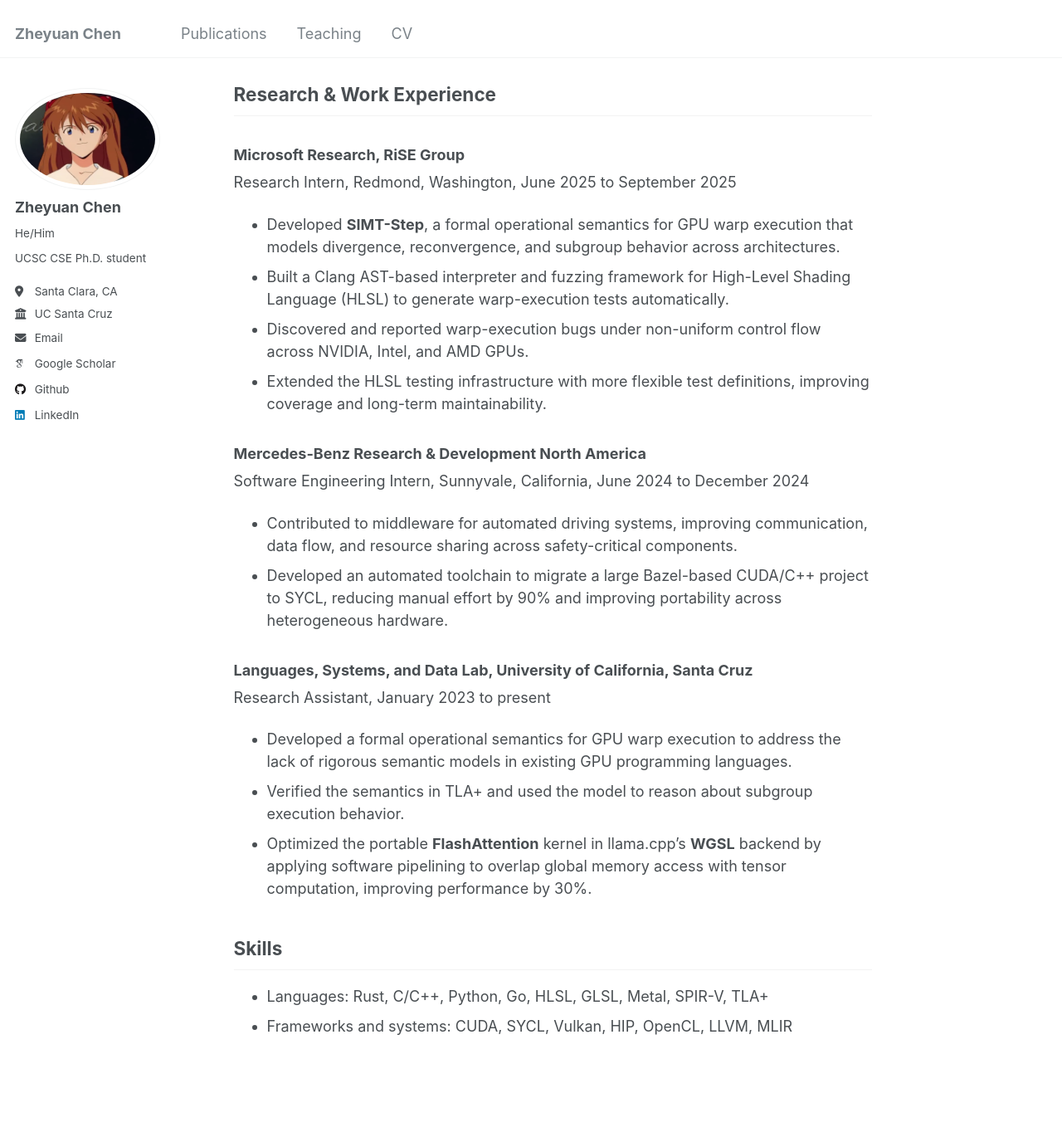
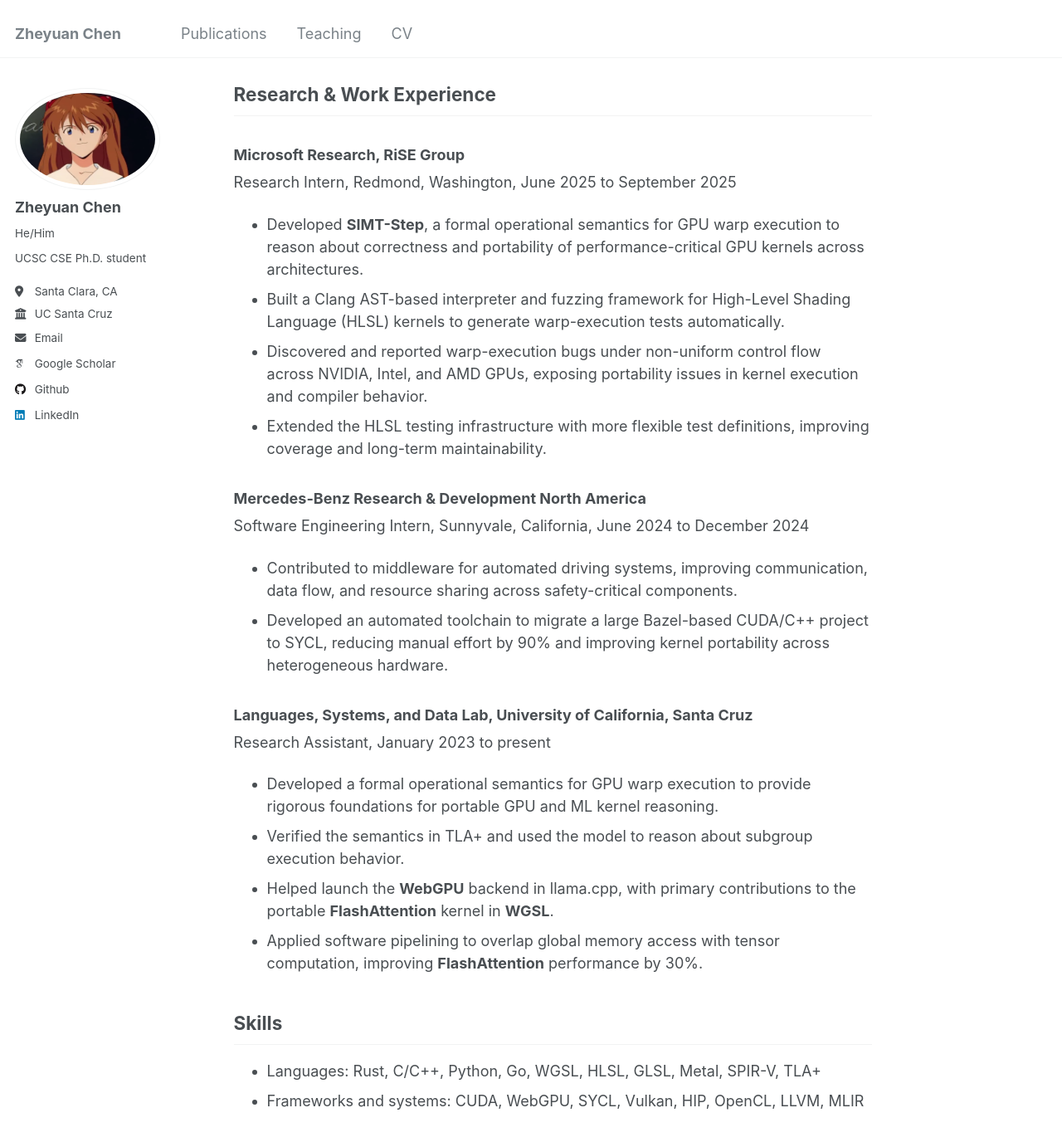
Before and after one commit to ArberSephirotheca/ArberSephirotheca.github.io, a Jekyll site: the page built from content/cv.md, in a window 1280 px wide and 1400 px high, scrolled down 644 px. Shown: the top 1376 px of the window at 83% size. Built offline with Jekyll 4.4.1, drawn with Linux system fonts in a browser that asks for light colours; some web fonts are replaced; our own code applies the rules of GitHub Pages for plain Markdown files.

Commit message:
update CV

```diff
--- a/content/cv.md
+++ b/content/cv.md
@@ -26,25 +26,26 @@
 ### Microsoft Research, RiSE Group
 Research Intern, Redmond, Washington, June 2025 to September 2025
 
-- Developed **SIMT-Step**, a formal operational semantics for GPU warp execution that models divergence, reconvergence, and subgroup behavior across architectures.
-- Built a Clang AST-based interpreter and fuzzing framework for High-Level Shading Language (HLSL) to generate warp-execution tests automatically.
-- Discovered and reported warp-execution bugs under non-uniform control flow across NVIDIA, Intel, and AMD GPUs.
+- Developed **SIMT-Step**, a formal operational semantics for GPU warp execution to reason about correctness and portability of performance-critical GPU kernels across architectures.
+- Built a Clang AST-based interpreter and fuzzing framework for High-Level Shading Language (HLSL) kernels to generate warp-execution tests automatically.
+- Discovered and reported warp-execution bugs under non-uniform control flow across NVIDIA, Intel, and AMD GPUs, exposing portability issues in kernel execution and compiler behavior.
 - Extended the HLSL testing infrastructure with more flexible test definitions, improving coverage and long-term maintainability.
 
 ### Mercedes-Benz Research & Development North America
 Software Engineering Intern, Sunnyvale, California, June 2024 to December 2024
 
 - Contributed to middleware for automated driving systems, improving communication, data flow, and resource sharing across safety-critical components.
-- Developed an automated toolchain to migrate a large Bazel-based CUDA/C++ project to SYCL, reducing manual effort by 90% and improving portability across heterogeneous hardware.
+- Developed an automated toolchain to migrate a large Bazel-based CUDA/C++ project to SYCL, reducing manual effort by 90% and improving kernel portability across heterogeneous hardware.
 
 ### Languages, Systems, and Data Lab, University of California, Santa Cruz
 Research Assistant, January 2023 to present
 
-- Developed a formal operational semantics for GPU warp execution to address the lack of rigorous semantic models in existing GPU programming languages.
+- Developed a formal operational semantics for GPU warp execution to provide rigorous foundations for portable GPU and ML kernel reasoning.
 - Verified the semantics in TLA+ and used the model to reason about subgroup execution behavior.
-- Optimized the portable **FlashAttention** kernel in llama.cpp's **WGSL** backend by applying software pipelining to overlap global memory access with tensor computation, improving performance by 30%.
+- Helped launch the **WebGPU** backend in llama.cpp, with primary contributions to the portable **FlashAttention** kernel in **WGSL**.
+- Applied software pipelining to overlap global memory access with tensor computation, improving **FlashAttention** performance by 30%.
 
 ## Skills
 
-- Languages: Rust, C/C++, Python, Go, HLSL, GLSL, Metal, SPIR-V, TLA+
-- Frameworks and systems: CUDA, SYCL, Vulkan, HIP, OpenCL, LLVM, MLIR
+- Languages: Rust, C/C++, Python, Go, WGSL, HLSL, GLSL, Metal, SPIR-V, TLA+
+- Frameworks and systems: CUDA, WebGPU, SYCL, Vulkan, HIP, OpenCL, LLVM, MLIR
```
Also changed, not shown: 1 other file.
